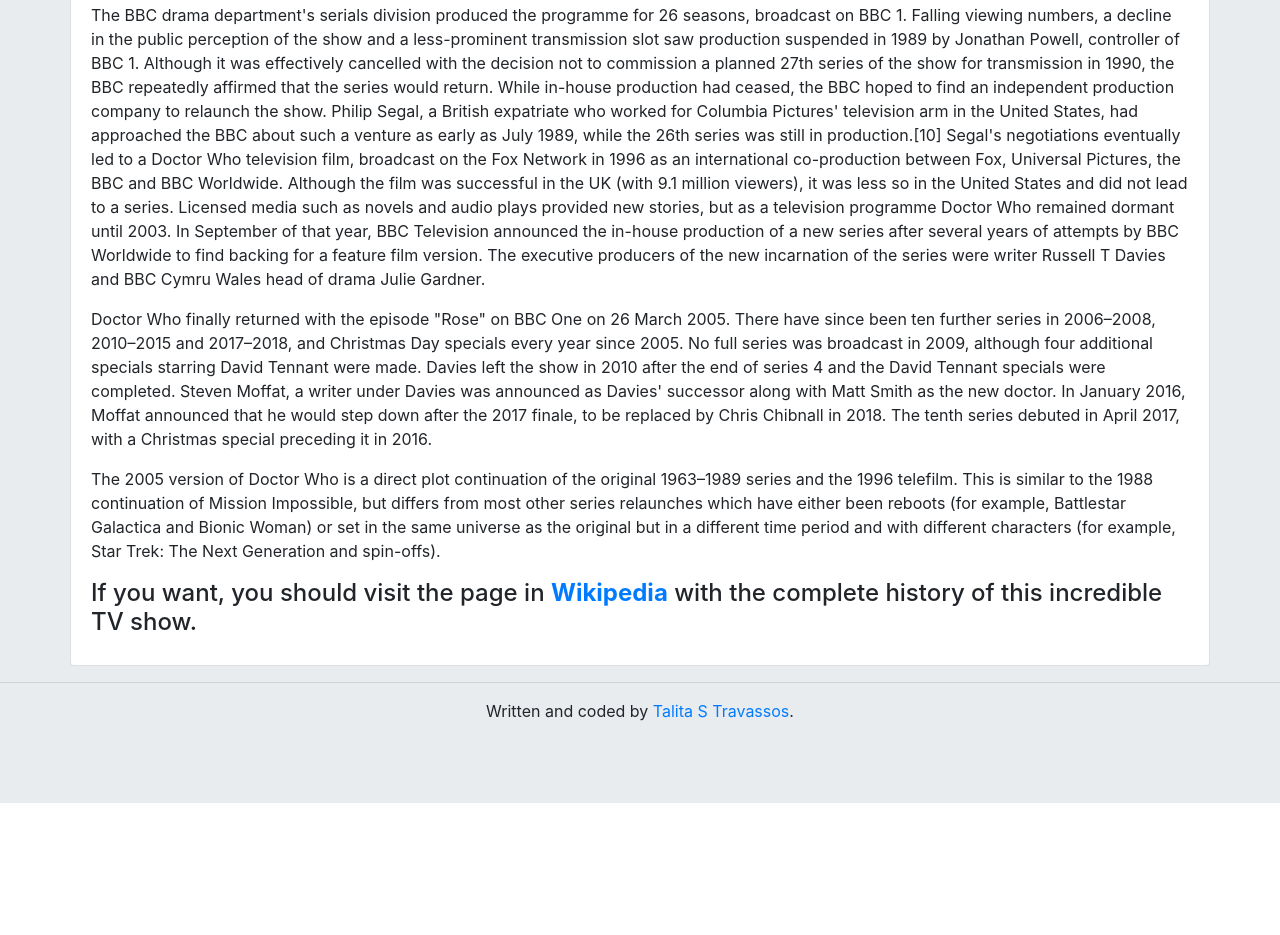
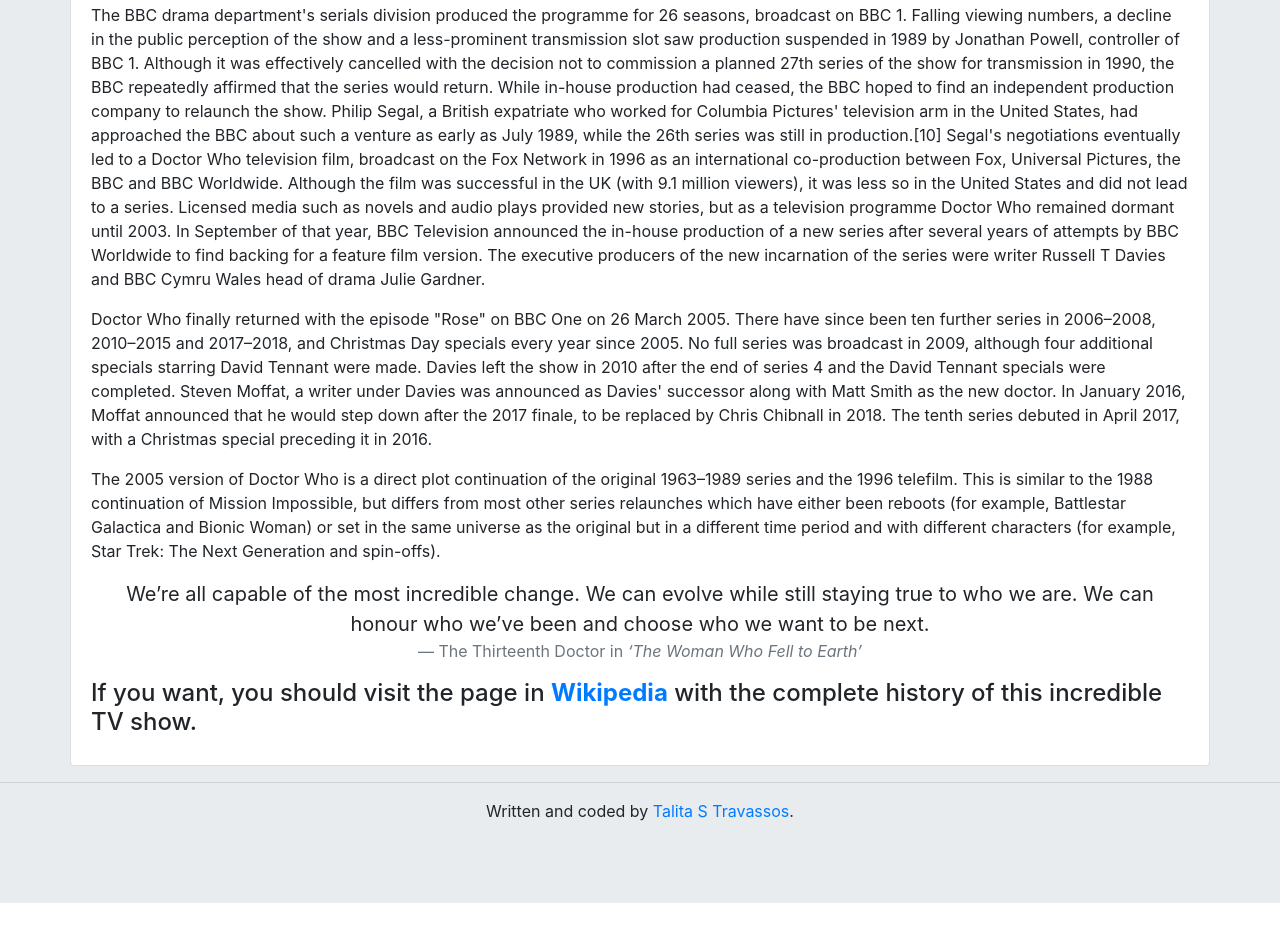
Before and after one commit to talitastravassos/doctor-who-tribute, a plain HTML site: page index.html in a window 1280 px wide. Shown: the part 1569-2504 px from the top of the page. Before the commit the page ends 2404 px from the top, so only its background shows below. Drawn offline with nearby package versions, Linux system fonts and the light colour scheme; a script that the page names is missing.

Commit message:
Added series quote.

```diff
--- a/index.html
+++ b/index.html
@@ -214,6 +214,10 @@
                             with
                             different characters (for example, Star Trek: The Next Generation and spin-offs).
                         </p>
+                        <blockquote class="blockquote text-center">
+                                <p class="mb-0">We’re all capable of the most incredible change. We can evolve while still staying true to who we are. We can honour who we’ve been and choose who we want to be next.</p>
+                                <footer class="blockquote-footer">The Thirteenth Doctor in <cite title="Source Title">‘The Woman Who Fell to Earth’</cite></footer>
+                        </blockquote>
                         <h4>
                             If you want, you should visit the page in <a href="https://en.wikipedia.org/wiki/History_of_Doctor_Who"
                                 target="_blank" id="tribute-link"><strong>Wikipedia</strong></a> with the
@@ -224,6 +228,7 @@
                 </div>
             </div>
         </div>
+
         <footer class="text-center">
             <hr>
             <p>Written and coded by <a href="#" target="_blank">Talita S Travassos</a>.</p>
```
Also changed, not shown: 1 other file.
